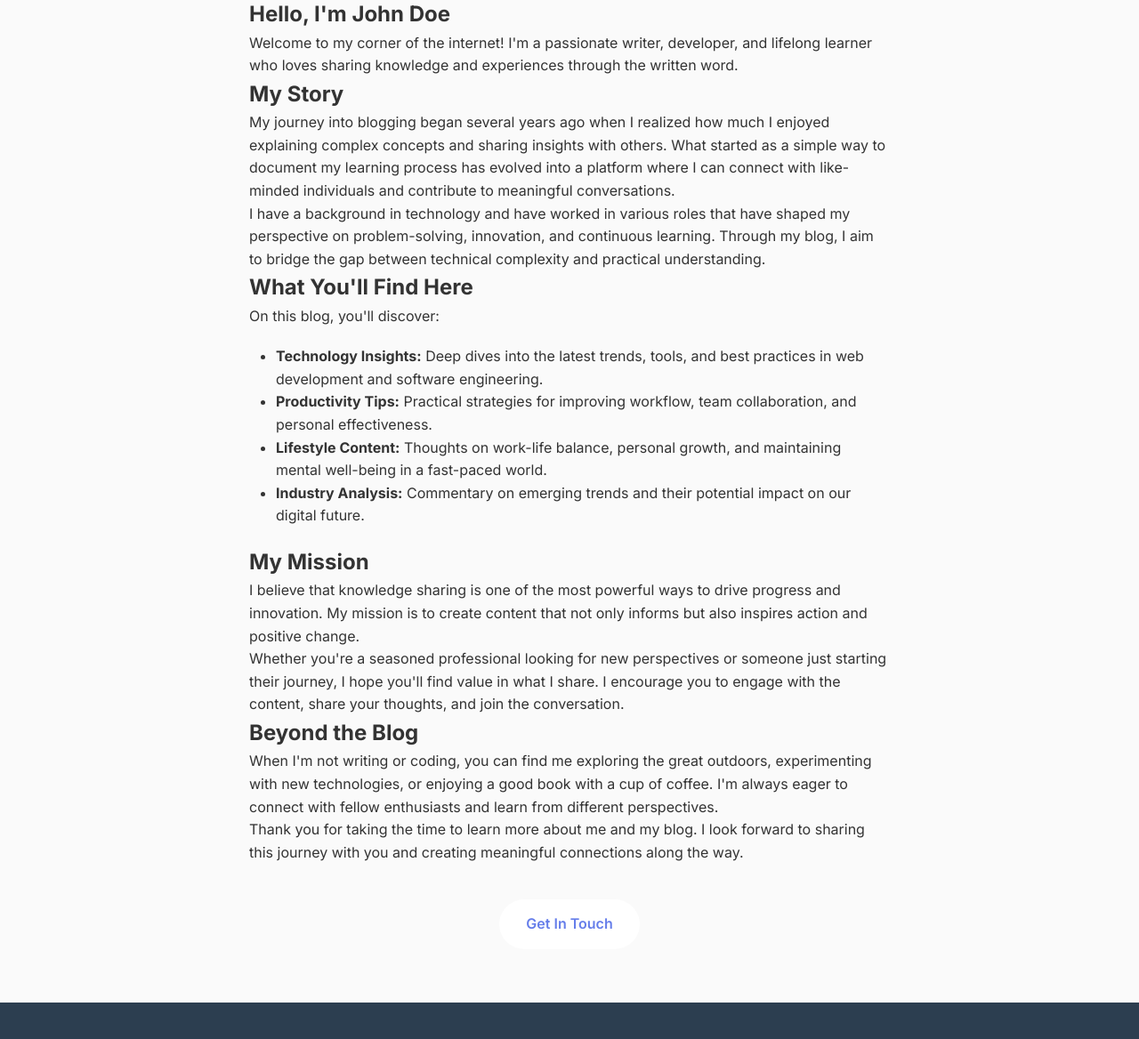
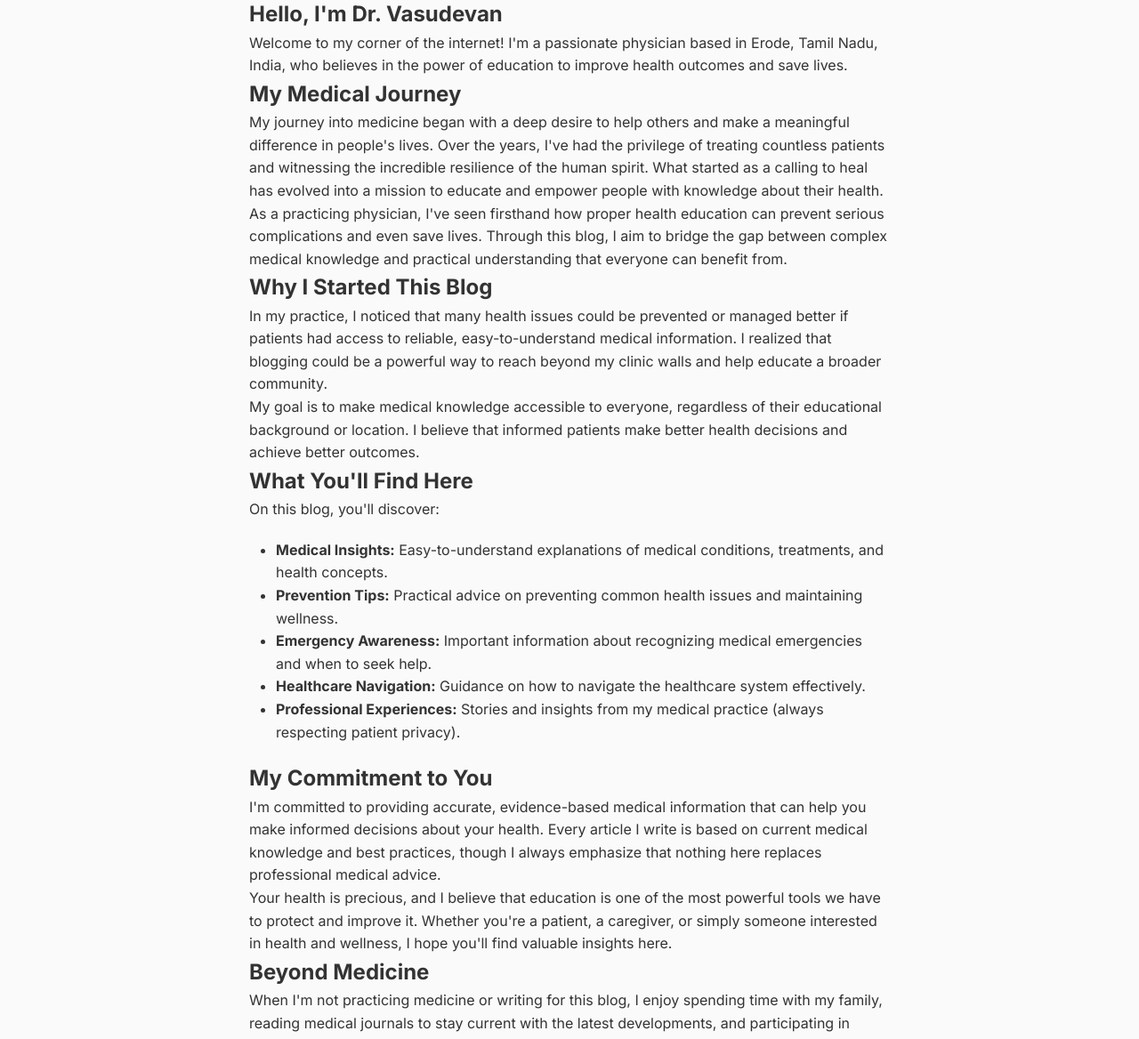
Before and after one commit to vasudevan991/blog, a plain HTML site: page about.html in a window 1280 px wide. Shown: the part 710-1878 px from the top of the page at 89% size. Drawn offline with Linux system fonts and the light colour scheme.

Commit message:
Update about.html

```diff
--- a/about.html
+++ b/about.html
@@ -3,7 +3,10 @@
 <head>
     <meta charset="UTF-8">
     <meta name="viewport" content="width=device-width, initial-scale=1.0">
-    <title>About - My Blog</title>
+    <title>About Dr. Vasudevan - Medical Blog</title>
+    <meta name="description" content="Learn about Dr. Vasudevan, a practicing physician from Erode, Tamil Nadu, India. Discover his medical journey and commitment to health education.">
+    <meta name="keywords" content="Dr. Vasudevan, doctor, physician, medical blog, health education, Erode, Tamil Nadu, India">
+    <meta name="author" content="Dr. Vasudevan">
     <link rel="stylesheet" href="styles.css">
     <link href="https://fonts.googleapis.com/css2?family=Inter:wght@300;400;500;600;700&display=swap" rel="stylesheet">
     <link rel="stylesheet" href="https://cdnjs.cloudflare.com/ajax/libs/font-awesome/6.0.0/css/all.min.css">
@@ -13,7 +16,7 @@
         <nav class="nav">
             <div class="nav-container">
                 <div class="logo">
-                    <h1><i class="fas fa-pen-nib"></i> My Blog</h1>
+                    <h1><i class="fas fa-stethoscope"></i> Dr. Vasudevan's Blog</h1>
                 </div>
                 <ul class="nav-menu">
                     <li><a href="index.html" class="nav-link">Home</a></li>
@@ -32,8 +35,8 @@
     <main class="main">
         <section class="page-header">
             <div class="container">
-                <h1>About Me</h1>
-                <p>Get to know the person behind the blog</p>
+                <h1>About Dr. Vasudevan</h1>
+                <p>Learn about my medical journey and commitment to health education</p>
             </div>
         </section>
 
@@ -45,32 +48,40 @@
                          style="width: 200px; height: 200px; border-radius: 50%; object-fit: cover; margin-bottom: 20px; box-shadow: 0 10px 30px rgba(0,0,0,0.2);">
                 </div>
 
-                <h2>Hello, I'm John Doe</h2>
-                <p>Welcome to my corner of the internet! I'm a passionate writer, developer, and lifelong learner who loves sharing knowledge and experiences through the written word.</p>
+                <h2>Hello, I'm Dr. Vasudevan</h2>
+                <p>Welcome to my corner of the internet! I'm a passionate physician based in Erode, Tamil Nadu, India, who believes in the power of education to improve health outcomes and save lives.</p>
 
-                <h2>My Story</h2>
-                <p>My journey into blogging began several years ago when I realized how much I enjoyed explaining complex concepts and sharing insights with others. What started as a simple way to document my learning process has evolved into a platform where I can connect with like-minded individuals and contribute to meaningful conversations.</p>
+                <h2>My Medical Journey</h2>
+                <p>My journey into medicine began with a deep desire to help others and make a meaningful difference in people's lives. Over the years, I've had the privilege of treating countless patients and witnessing the incredible resilience of the human spirit. What started as a calling to heal has evolved into a mission to educate and empower people with knowledge about their health.</p>
 
-                <p>I have a background in technology and have worked in various roles that have shaped my perspective on problem-solving, innovation, and continuous learning. Through my blog, I aim to bridge the gap between technical complexity and practical understanding.</p>
+                <p>As a practicing physician, I've seen firsthand how proper health education can prevent serious complications and even save lives. Through this blog, I aim to bridge the gap between complex medical knowledge and practical understanding that everyone can benefit from.</p>
+
+                <h2>Why I Started This Blog</h2>
+                <p>In my practice, I noticed that many health issues could be prevented or managed better if patients had access to reliable, easy-to-understand medical information. I realized that blogging could be a powerful way to reach beyond my clinic walls and help educate a broader community.</p>
+
+                <p>My goal is to make medical knowledge accessible to everyone, regardless of their educational background or location. I believe that informed patients make better health decisions and achieve better outcomes.</p>
 
                 <h2>What You'll Find Here</h2>
                 <p>On this blog, you'll discover:</p>
                 <ul style="margin: 20px 0; padding-left: 30px;">
-                    <li><strong>Technology Insights:</strong> Deep dives into the latest trends, tools, and best practices in web development and software engineering.</li>
-                    <li><strong>Productivity Tips:</strong> Practical strategies for improving workflow, team collaboration, and personal effectiveness.</li>
-                    <li><strong>Lifestyle Content:</strong> Thoughts on work-life balance, personal growth, and maintaining mental well-being in a fast-paced world.</li>
-                    <li><strong>Industry Analysis:</strong> Commentary on emerging trends and their potential impact on our digital future.</li>
+                    <li><strong>Medical Insights:</strong> Easy-to-understand explanations of medical conditions, treatments, and health concepts.</li>
+                    <li><strong>Prevention Tips:</strong> Practical advice on preventing common health issues and maintaining wellness.</li>
+                    <li><strong>Emergency Awareness:</strong> Important information about recognizing medical emergencies and when to seek help.</li>
+                    <li><strong>Healthcare Navigation:</strong> Guidance on how to navigate the healthcare system effectively.</li>
+                    <li><strong>Professional Experiences:</strong> Stories and insights from my medical practice (always respecting patient privacy).</li>
                 </ul>
 
-                <h2>My Mission</h2>
-                <p>I believe that knowledge sharing is one of the most powerful ways to drive progress and innovation. My mission is to create content that not only informs but also inspires action and positive change.</p>
+                <h2>My Commitment to You</h2>
+                <p>I'm committed to providing accurate, evidence-based medical information that can help you make informed decisions about your health. Every article I write is based on current medical knowledge and best practices, though I always emphasize that nothing here replaces professional medical advice.</p>
 
-                <p>Whether you're a seasoned professional looking for new perspectives or someone just starting their journey, I hope you'll find value in what I share. I encourage you to engage with the content, share your thoughts, and join the conversation.</p>
+                <p>Your health is precious, and I believe that education is one of the most powerful tools we have to protect and improve it. Whether you're a patient, a caregiver, or simply someone interested in health and wellness, I hope you'll find valuable insights here.</p>
 
-                <h2>Beyond the Blog</h2>
-                <p>When I'm not writing or coding, you can find me exploring the great outdoors, experimenting with new technologies, or enjoying a good book with a cup of coffee. I'm always eager to connect with fellow enthusiasts and learn from different perspectives.</p>
+                <h2>Beyond Medicine</h2>
+                <p>When I'm not practicing medicine or writing for this blog, I enjoy spending time with my family, reading medical journals to stay current with the latest developments, and participating in community health initiatives. I'm also passionate about medical education and regularly engage with medical students and junior doctors to share knowledge and experiences.</p>
 
-                <p>Thank you for taking the time to learn more about me and my blog. I look forward to sharing this journey with you and creating meaningful connections along the way.</p>
+                <p>I believe in the importance of work-life balance, even in the demanding field of medicine, and I try to practice what I preach about maintaining overall wellness.</p>
+
+                <p>Thank you for visiting my blog and trusting me with your health education journey. I look forward to sharing valuable insights with you and helping you on your path to better health and wellness.</p>
 
                 <div style="text-align: center; margin-top: 40px;">
                     <a href="contact.html" class="cta-button">Get In Touch</a>
@@ -83,8 +94,8 @@
         <div class="container">
             <div class="footer-content">
                 <div class="footer-section">
-                    <h3>My Blog</h3>
-                    <p>Sharing insights and experiences to inspire and inform.</p>
+                    <h3>Dr. Vasudevan's Blog</h3>
+                    <p>Sharing medical insights and healthcare experiences to educate and inspire.</p>
                 </div>
                 <div class="footer-section">
                     <h3>Quick Links</h3>
@@ -104,7 +115,7 @@
                 </div>
             </div>
             <div class="footer-bottom">
-                <p>&copy; 2025 My Blog. All rights reserved.</p>
+                <p>&copy; 2025 Dr. Vasudevan's Blog. All rights reserved.</p>
             </div>
         </div>
     </footer>
```
